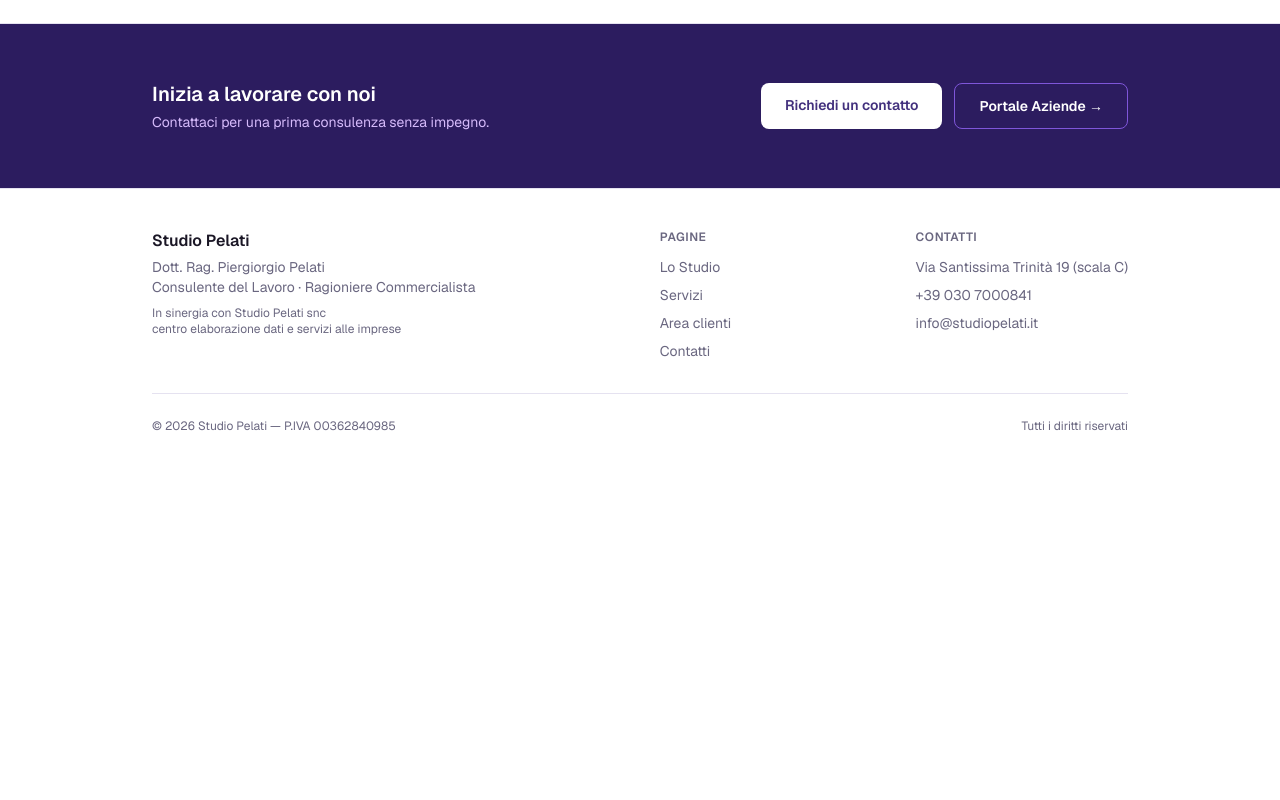
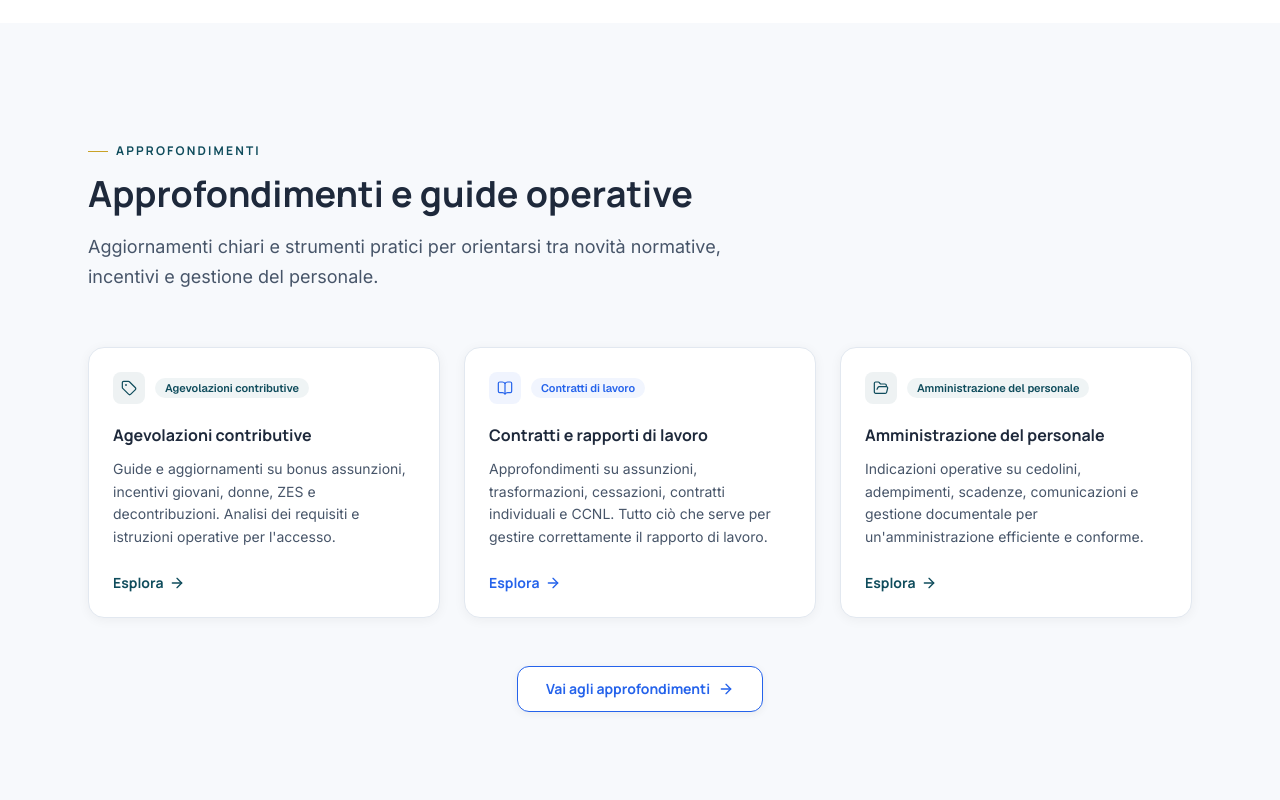
Before and after one commit to studio-lab-blip/sito-studiopelati, a Next.js app: page / in a window 1280 px wide. Shown: the part 4020-4820 px from the top of the page. Before the commit the page ends 4494 px from the top, so only its background shows below. Built offline with nearby package versions, Linux system fonts and the light colour scheme; no server answers.

Commit message:
homepage: sezione Approfondimenti — 3 card editoriali con tag categoria, icone Lucide, CTA finale

```diff
--- a/app/(marketing)/page.tsx
+++ b/app/(marketing)/page.tsx
@@ -3,6 +3,7 @@ import { HeroSection } from "@/components/hero-section";
 import { SezioniWrapper } from "@/components/sezioni-wrapper";
 import { PortaleSection } from "@/components/portale-section";
 import { PercheSection } from "@/components/perche-section";
+import { ApprofondimentiSection } from "@/components/approfondimenti-section";
 
 const PORTAL_URL = process.env.NEXT_PUBLIC_PORTAL_URL ?? "https://studiopelati.it";
 
@@ -20,6 +21,9 @@ export default function HomePage() {
 
       {/* Perché scegliere Studio Pelati */}
       <PercheSection />
+
+      {/* Approfondimenti */}
+      <ApprofondimentiSection />
 
       {/* CTA finale */}
       <section className="border-t border-[var(--border)] bg-brand-950">
--- /dev/null
+++ b/components/approfondimenti-client.tsx
@@ -0,0 +1,185 @@
+"use client";
+
+import { motion } from "framer-motion";
+import { Tag, BookOpen, FolderOpen, ArrowRight } from "lucide-react";
+
+const ease = [0.22, 1, 0.36, 1] as const;
+
+const container = {
+  hidden: {},
+  show: { transition: { staggerChildren: 0.12 } },
+};
+
+const item = {
+  hidden: { opacity: 0, y: 28 },
+  show: { opacity: 1, y: 0, transition: { duration: 0.55, ease } },
+};
+
+const ARTICOLI = [
+  {
+    icon: Tag,
+    categoria: "Agevolazioni contributive",
+    colore: "#0F4C5C",
+    titolo: "Agevolazioni contributive",
+    desc: "Guide e aggiornamenti su bonus assunzioni, incentivi giovani, donne, ZES e decontribuzioni. Analisi dei requisiti e istruzioni operative per l'accesso.",
+  },
+  {
+    icon: BookOpen,
+    categoria: "Contratti di lavoro",
+    colore: "#2563EB",
+    titolo: "Contratti e rapporti di lavoro",
+    desc: "Approfondimenti su assunzioni, trasformazioni, cessazioni, contratti individuali e CCNL. Tutto ciò che serve per gestire correttamente il rapporto di lavoro.",
+  },
+  {
+    icon: FolderOpen,
+    categoria: "Amministrazione del personale",
+    colore: "#0F4C5C",
+    titolo: "Amministrazione del personale",
+    desc: "Indicazioni operative su cedolini, adempimenti, scadenze, comunicazioni e gestione documentale per un'amministrazione efficiente e conforme.",
+  },
+];
+
+export function ApprofondimentiClient() {
+  return (
+    <section className="py-20 md:py-28" style={{ background: "#F7F9FC" }}>
+      <div className="mx-auto max-w-6xl px-6">
+
+        {/* Intestazione */}
+        <motion.div
+          initial={{ opacity: 0, y: 20 }}
+          whileInView={{ opacity: 1, y: 0 }}
+          viewport={{ once: true, margin: "-60px" }}
+          transition={{ duration: 0.5, ease }}
+          className="mb-14 max-w-2xl"
+        >
+          <span
+            className="mb-3 inline-flex items-center gap-2 text-xs font-semibold uppercase tracking-[0.18em]"
+            style={{ color: "#0F4C5C", fontFamily: "var(--font-hero-manrope)" }}
+          >
+            <span className="h-px w-5 shrink-0" style={{ background: "#C9A227" }} />
+            Approfondimenti
+          </span>
+          <h2
+            className="mb-4 text-3xl font-bold leading-tight md:text-4xl"
+            style={{ color: "#1E293B", fontFamily: "var(--font-hero-manrope)" }}
+          >
+            Approfondimenti e guide operative
+          </h2>
+          <p
+            className="text-base leading-relaxed md:text-lg"
+            style={{ color: "#475569", fontFamily: "var(--font-hero-inter)" }}
+          >
+            Aggiornamenti chiari e strumenti pratici per orientarsi tra novità normative, incentivi e gestione del personale.
+          </p>
+        </motion.div>
+
+        {/* Card grid */}
+        <motion.div
+          variants={container}
+          initial="hidden"
+          whileInView="show"
+          viewport={{ once: true, margin: "-60px" }}
+          className="mb-12 grid gap-6 sm:grid-cols-2 lg:grid-cols-3"
+        >
+          {ARTICOLI.map(({ icon: Icon, categoria, colore, titolo, desc }) => (
+            <motion.article
+              key={titolo}
+              variants={item}
+              className="group flex flex-col rounded-2xl border bg-white p-6 transition-all duration-300"
+              style={{
+                borderColor: "#E2E8F0",
+                boxShadow: "0 2px 12px rgba(0,0,0,0.05)",
+              }}
+              onMouseEnter={(e) => {
+                (e.currentTarget as HTMLElement).style.transform = "translateY(-3px)";
+                (e.currentTarget as HTMLElement).style.boxShadow = "0 10px 28px rgba(0,0,0,0.09)";
+                (e.currentTarget as HTMLElement).style.borderColor = `${colore}30`;
+              }}
+              onMouseLeave={(e) => {
+                (e.currentTarget as HTMLElement).style.transform = "translateY(0)";
+                (e.currentTarget as HTMLElement).style.boxShadow = "0 2px 12px rgba(0,0,0,0.05)";
+                (e.currentTarget as HTMLElement).style.borderColor = "#E2E8F0";
+              }}
+            >
+              {/* Categoria tag + icona */}
+              <div className="mb-5 flex items-center gap-2.5">
+                <div
+                  className="flex h-8 w-8 shrink-0 items-center justify-center rounded-lg"
+                  style={{ background: `${colore}12` }}
+                >
+                  <Icon className="size-4" style={{ color: colore }} strokeWidth={1.8} />
+                </div>
+                <span
+                  className="rounded-full px-2.5 py-0.5 text-[11px] font-semibold"
+                  style={{
+                    color: colore,
+                    background: `${colore}10`,
+                  }}
+                >
+                  {categoria}
+                </span>
+              </div>
+
+              {/* Titolo */}
+              <p
+                className="mb-3 text-base font-bold leading-snug"
+                style={{ color: "#1E293B", fontFamily: "var(--font-hero-manrope)" }}
+              >
+                {titolo}
+              </p>
+
+              {/* Descrizione */}
+              <p
+                className="mb-6 flex-1 text-sm leading-relaxed"
+                style={{ color: "#475569", fontFamily: "var(--font-hero-inter)" }}
+              >
+                {desc}
+              </p>
+
+              {/* Link "Esplora" */}
+              <div
+                className="flex items-center gap-1.5 text-sm font-semibold transition-gap duration-200"
+                style={{ color: colore, fontFamily: "var(--font-hero-manrope)" }}
+              >
+                Esplora
+                <ArrowRight
+                  className="size-4 transition-transform duration-200 group-hover:translate-x-1"
+                />
+              </div>
+            </motion.article>
+          ))}
+        </motion.div>
+
+        {/* CTA finale centrata */}
+        <motion.div
+          initial={{ opacity: 0, y: 16 }}
+          whileInView={{ opacity: 1, y: 0 }}
+          viewport={{ once: true, margin: "-60px" }}
+          transition={{ duration: 0.5, delay: 0.2, ease }}
+          className="flex justify-center"
+        >
+          <a
+            href="/approfondimenti"
+            className="inline-flex items-center gap-2 rounded-xl border bg-white px-7 py-3 text-sm font-semibold transition-all duration-200 hover:-translate-y-0.5 hover:shadow-md"
+            style={{
+              borderColor: "#2563EB",
+              color: "#2563EB",
+              fontFamily: "var(--font-hero-manrope)",
+              boxShadow: "0 2px 8px rgba(0,0,0,0.06)",
+            }}
+            onMouseEnter={(e) => {
+              (e.currentTarget as HTMLAnchorElement).style.background = "#EFF6FF";
+            }}
+            onMouseLeave={(e) => {
+              (e.currentTarget as HTMLAnchorElement).style.background = "#FFFFFF";
+            }}
+          >
+            Vai agli approfondimenti
+            <ArrowRight className="size-4" />
+          </a>
+        </motion.div>
+
+      </div>
+    </section>
+  );
+}
--- /dev/null
+++ b/components/approfondimenti-section.tsx
@@ -0,0 +1,24 @@
+import { Manrope, Inter } from "next/font/google";
+import { ApprofondimentiClient } from "./approfondimenti-client";
+
+const manrope = Manrope({
+  subsets: ["latin"],
+  weight: ["700"],
+  variable: "--font-hero-manrope",
+  display: "swap",
+});
+
+const inter = Inter({
+  subsets: ["latin"],
+  weight: ["400", "500"],
+  variable: "--font-hero-inter",
+  display: "swap",
+});
+
+export function ApprofondimentiSection() {
+  return (
+    <div className={`${manrope.variable} ${inter.variable}`}>
+      <ApprofondimentiClient />
+    </div>
+  );
+}
```
